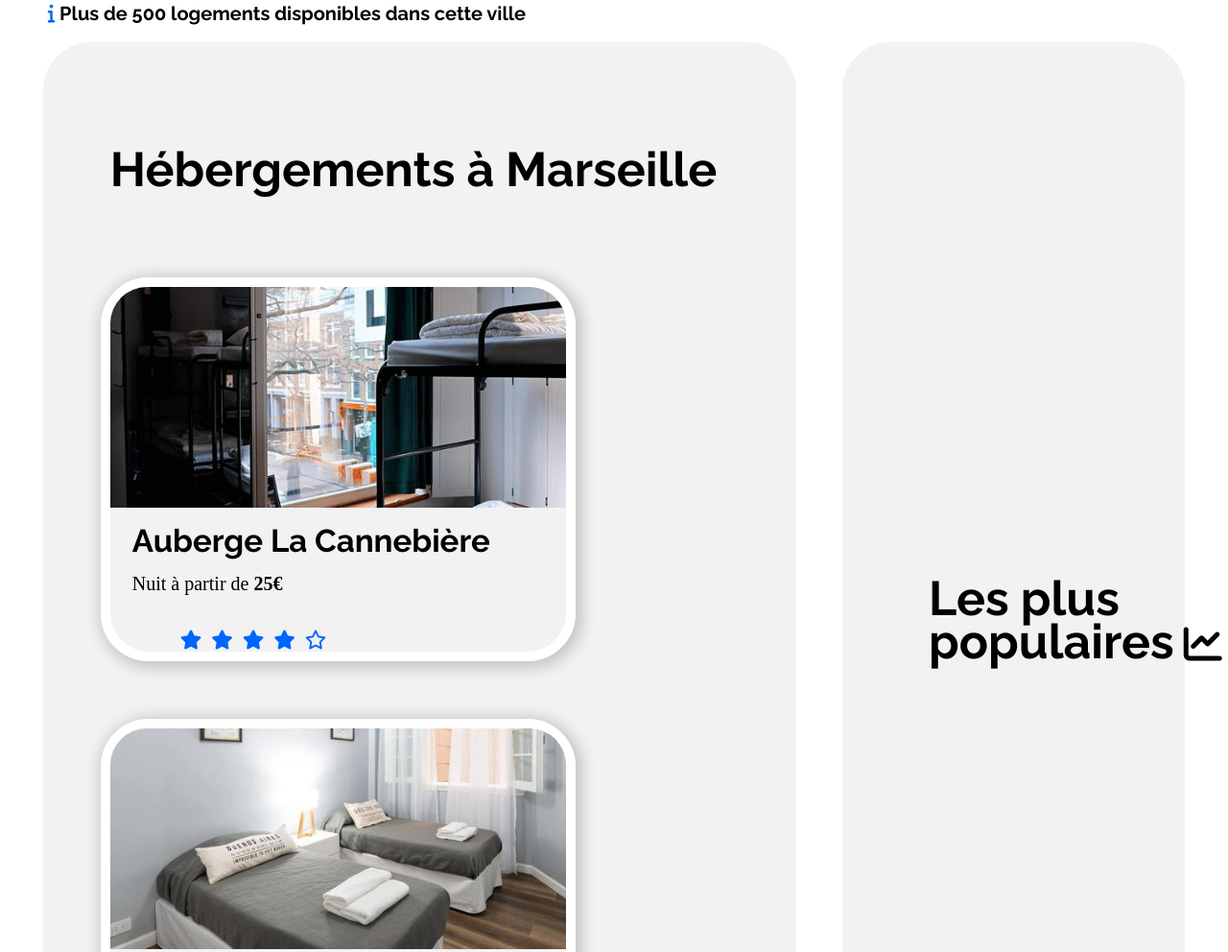
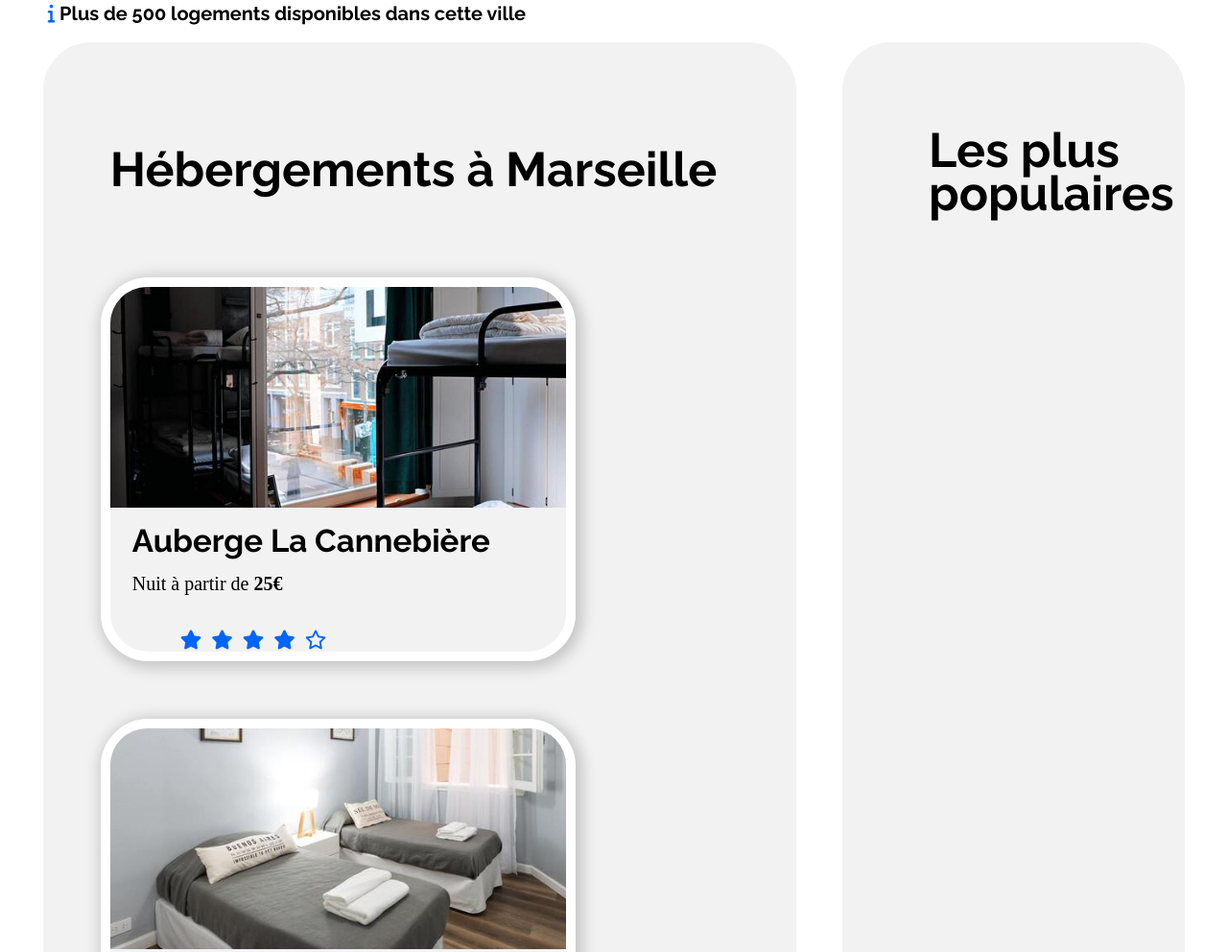
Before and after one commit to sandrinemart1/booki2, a plain HTML site: page index.html in a window 1280 px wide. Shown: the part 796-1788 px from the top of the page at 96% size. Drawn offline with Linux system fonts and the light colour scheme; files that its build step writes are made by us from their sources.

```diff
--- a/booki.css
+++ b/booki.css
@@ -298,11 +298,8 @@ button i
     }
 #entete_populaire
 {
-    display:flex;
-    justify-content: space-between;
-    align-items: center;
-    width: 85%;
-    margin-top: 100px;
+    display:inline-flex;
+    margin-top: 80px;
     padding-left: 80px;
     padding-bottom: 40px;
     }
@@ -310,6 +307,7 @@ button i
 {
     color: black;
     font-size: 40px;
+    padding-left:240px;
     }
 
 aside
```
